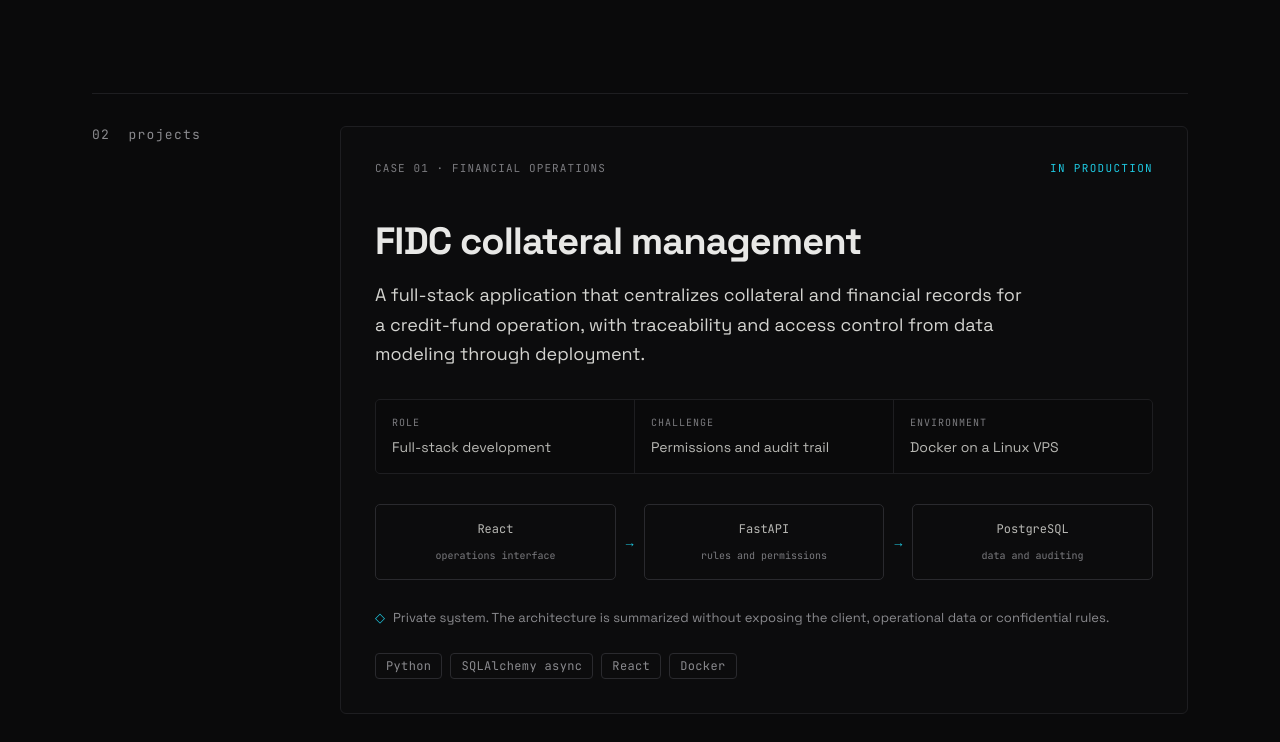
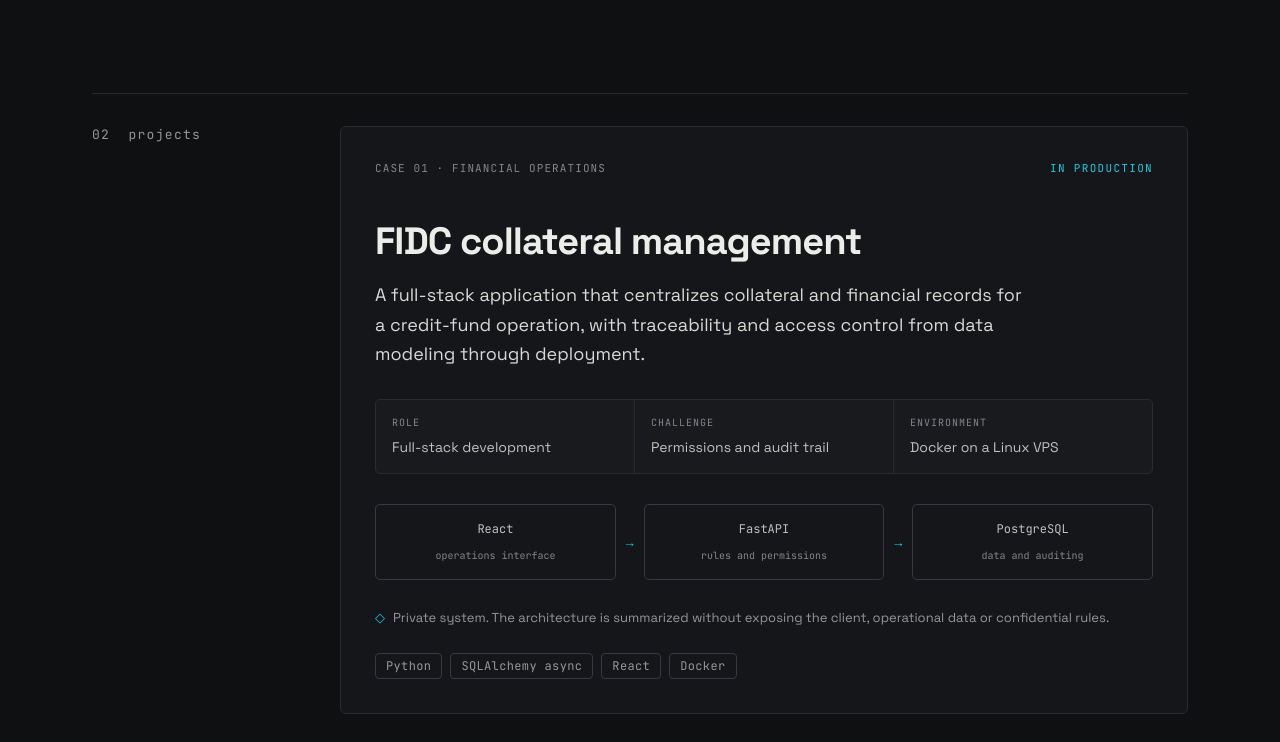
Before and after one commit to sonderzudo-lab/kaueprata.com, a plain HTML site: page index.html in a window 1280 px wide. Shown: the part 1320-2062 px from the top of the page. Drawn offline with nearby package versions, Linux system fonts and the light colour scheme; animation ran at ten frames a second.

Commit message:
Refine dark theme contrast

```diff
--- a/assets/v5/site.css
+++ b/assets/v5/site.css
@@ -22,16 +22,18 @@
 
 /* variaveis */
 :root{
-  --bg:#0A0A0B;
-  --fg:#E8E8E6;
+  --bg:#0F1012;
+  --surface:#141619;
+  --surface-raised:#181A1E;
+  --fg:#ECECE9;
   --accent:#1EC8E0;
-  --body:#D4D4D0;
-  --soft:#B8B8B4;
-  --muted:#8A8A8E;
-  --dim:#7B7B7F;
-  --sep:#3A3A3E;
-  --line:#1E1E21;
-  --line-strong:#2A2A2E;
+  --body:#D8D8D4;
+  --soft:#C0C0BC;
+  --muted:#96969A;
+  --dim:#85858A;
+  --sep:#45474D;
+  --line:#292B30;
+  --line-strong:#363940;
   --ease:cubic-bezier(.4,0,.2,1);
   --sans:'Space Grotesk',sans-serif;
   --mono:'JetBrains Mono',monospace;
@@ -98,7 +100,7 @@ a:hover{color:var(--accent)}
   position:fixed;top:0;left:0;right:0;z-index:20;
   display:flex;justify-content:space-between;align-items:center;
   padding:20px 32px;
-  background:linear-gradient(#0A0A0B 40%,rgba(10,10,11,0));
+  background:linear-gradient(#0F1012 40%,rgba(15,16,18,0));
 }
 .brand{font-family:var(--mono);font-size:12px;color:var(--muted);letter-spacing:.08em}
 .topnav{display:flex;align-items:center;gap:24px}
@@ -202,7 +204,7 @@ a.lang-btn:hover{color:var(--fg)}
 .projects{display:grid;grid-template-columns:1fr;gap:28px}
 .case{
   border:1px solid var(--line);border-radius:6px;padding:34px;
-  background:rgba(255,255,255,.006);
+  background:var(--surface);
 }
 .case-index{
   display:flex;justify-content:space-between;gap:16px;margin-bottom:46px;
@@ -224,7 +226,7 @@ a.lang-btn:hover{color:var(--fg)}
   margin:0 0 30px;background:var(--line);
   border:1px solid var(--line);border-radius:5px;overflow:hidden;
 }
-.case-fact{padding:16px;background:var(--bg)}
+.case-fact{padding:16px;background:var(--surface-raised)}
 .case-fact dt{
   margin:0 0 8px;color:var(--dim);font-family:var(--mono);
   font-size:10px;letter-spacing:.1em;text-transform:uppercase;
@@ -271,7 +273,7 @@ a.lang-btn:hover{color:var(--fg)}
 /* 04 laboratorio */
 .lab-panel{
   position:relative;overflow:hidden;border:1px solid var(--line);border-radius:6px;
-  padding:38px;background:rgba(255,255,255,.006);
+  padding:38px;background:var(--surface);
 }
 .lab-panel::after{
   content:'';position:absolute;width:300px;height:300px;right:-130px;top:-160px;
--- a/index.html
+++ b/index.html
@@ -18,7 +18,7 @@
 <title>Kauê Prata | Backend &amp; Data Developer</title>
 <meta name="description" content="Backend and data developer in São Paulo. Python, FastAPI, C and Lua. Data Science &amp; AI student at IBMEC, building systems that make it to production.">
 <meta name="author" content="Kauê Prata">
-<meta name="theme-color" content="#0A0A0B">
+<meta name="theme-color" content="#0F1012">
 <link rel="canonical" href="https://kaueprata.com/">
 <link rel="alternate" hreflang="en" href="https://kaueprata.com/">
 <link rel="alternate" hreflang="pt-BR" href="https://kaueprata.com/pt/">
@@ -68,7 +68,7 @@
 </script>
 
 <link rel="preload" href="/assets/v2/fonts/space-grotesk-latin.woff2" as="font" type="font/woff2" crossorigin>
-<link rel="stylesheet" href="/assets/v5/site.css">
+<link rel="stylesheet" href="/assets/v5/site.css?v=2">
 <noscript><style>[data-reveal]{opacity:1;transform:none}</style></noscript>
 </head>
 <body>
```
Also changed, not shown: 404.html (+2 -2 lines), pt/index.html (+2 -2 lines).
